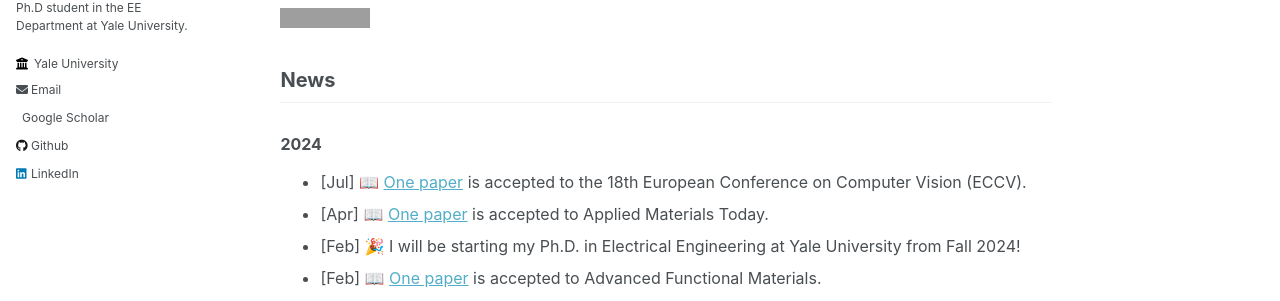
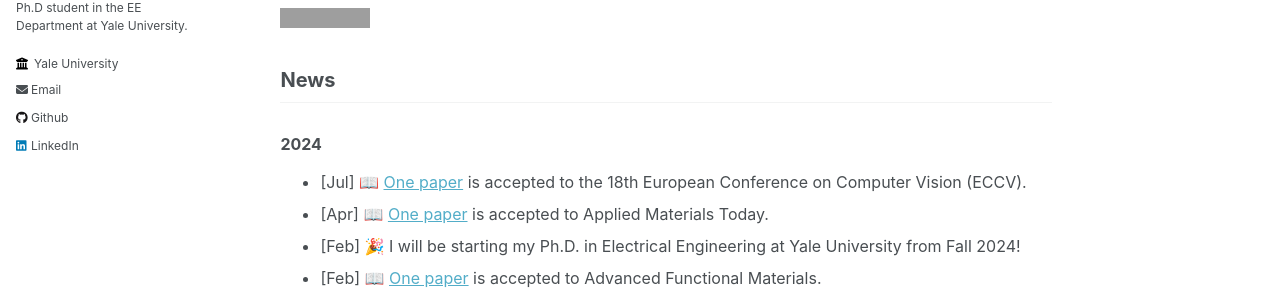
Before and after one commit to donghyunli/donghyunli.github.io, a Jekyll site: the page built from _pages/about.md, in a window 1280 px wide. Shown: the part 345-646 px from the top of the page. Built offline with Jekyll 4.4.1, drawn with Linux system fonts in a browser that asks for light colours; grey boxes are pictures that could not be loaded.

Commit message:
update prfile

```diff
--- a/_config.yml
+++ b/_config.yml
@@ -32,7 +32,7 @@ author:
 
   # Academic websites
   arxiv            : # URL - Update with the correct link to your profile
-  googlescholar    : "https://scholar.google.com/citations?user=3-6c0TkAAAAJ&hl=en"
+  googlescholar    : # "https://scholar.google.com/citations?user=3-6c0TkAAAAJ&hl=en"
   impactstory      : # URL
   orcid            : #"http://orcid.org/yourorcidurl"
   semantic         : # URL
```
